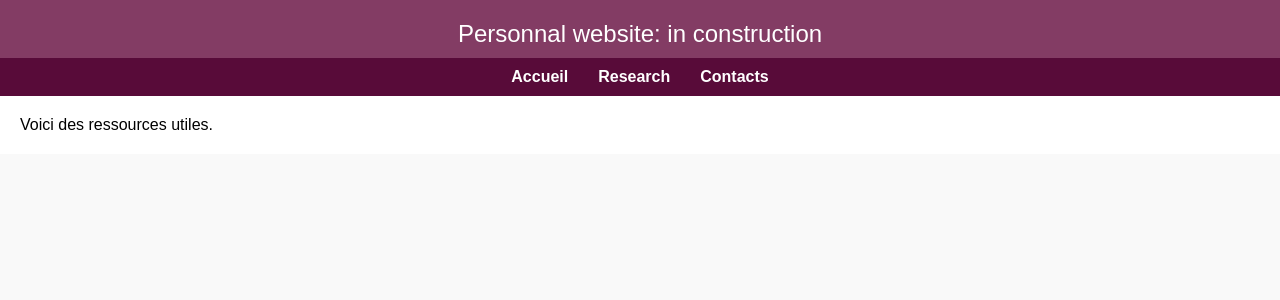
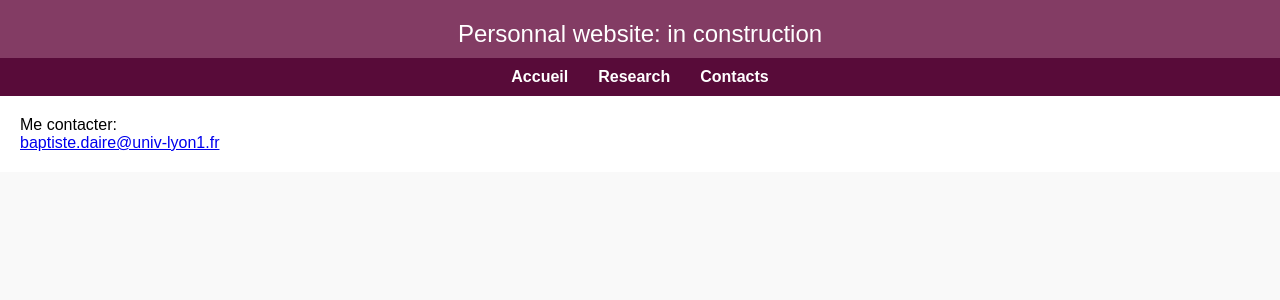
Before and after one commit to bdaire/bdaire.github.io, a Jekyll site: the page built from contact.md, in a window 1280 px wide. Shown: the top 300 px of the page. Built offline with Jekyll 4.4.1, drawn with Linux system fonts in a browser that asks for light colours.

Commit message:
Update contact.md

```diff
--- a/contact.md
+++ b/contact.md
@@ -3,4 +3,4 @@ layout: default
 title: Contact
 ---
 
-Voici des ressources utiles.
+<p>Me contacter:</p><a href="mailto:baptiste.daire@univ-lyon1.fr">baptiste.daire@univ-lyon1.fr</a>
```
